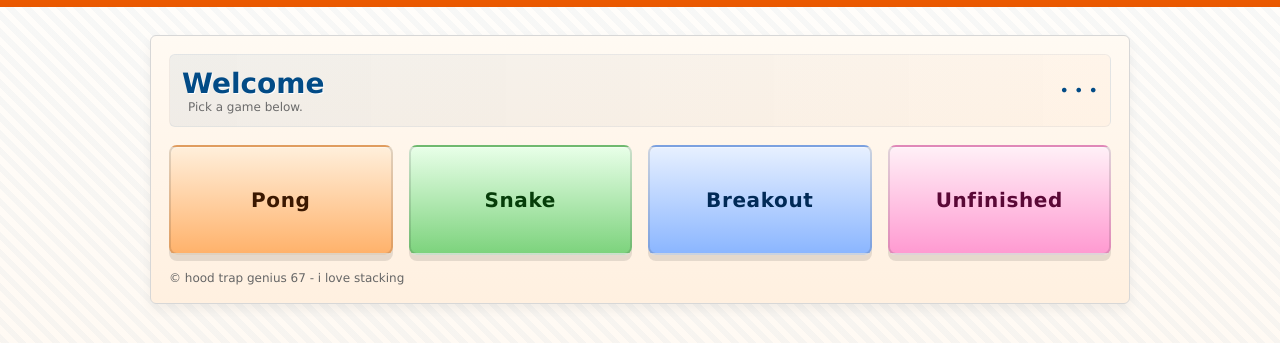
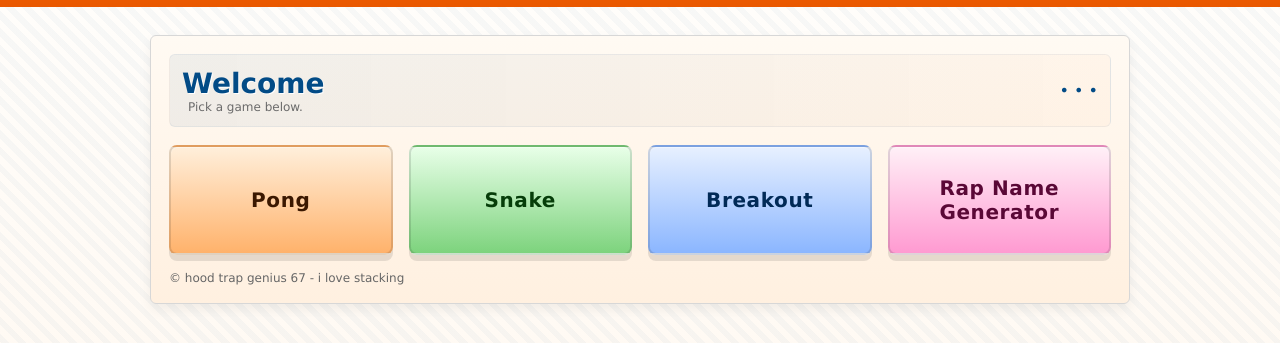
Before and after one commit to hoodtrapgenius67/hoodtrapgenius67.github.io, a plain HTML site: page index.html in a window 1280 px wide. Shown: the part 85-428 px from the top of the page. Drawn offline with Linux system fonts and the light colour scheme.

Commit message:
Update unfinished link to Rap Name Generator

```diff
--- a/index.html
+++ b/index.html
@@ -49,8 +49,8 @@
       </a>
 
       <!-- Unfinished -->
-      <a class="game-tile unfinished" href="unfinished.html" title="Unfinished — placeholder page">
-        <span class="tile-text">Unfinished</span>
+      <a class="game-tile unfinished" href="https://studio.code.org/projects/applab/iWdU1CyUTjNhsMfJe8IR6B7WzEEO2DWNbUVrPqO3NL8" title="Rap Name Generator">
+        <span class="tile-text">Rap Name Generator</span>
       </a>
     </section>
 
```
